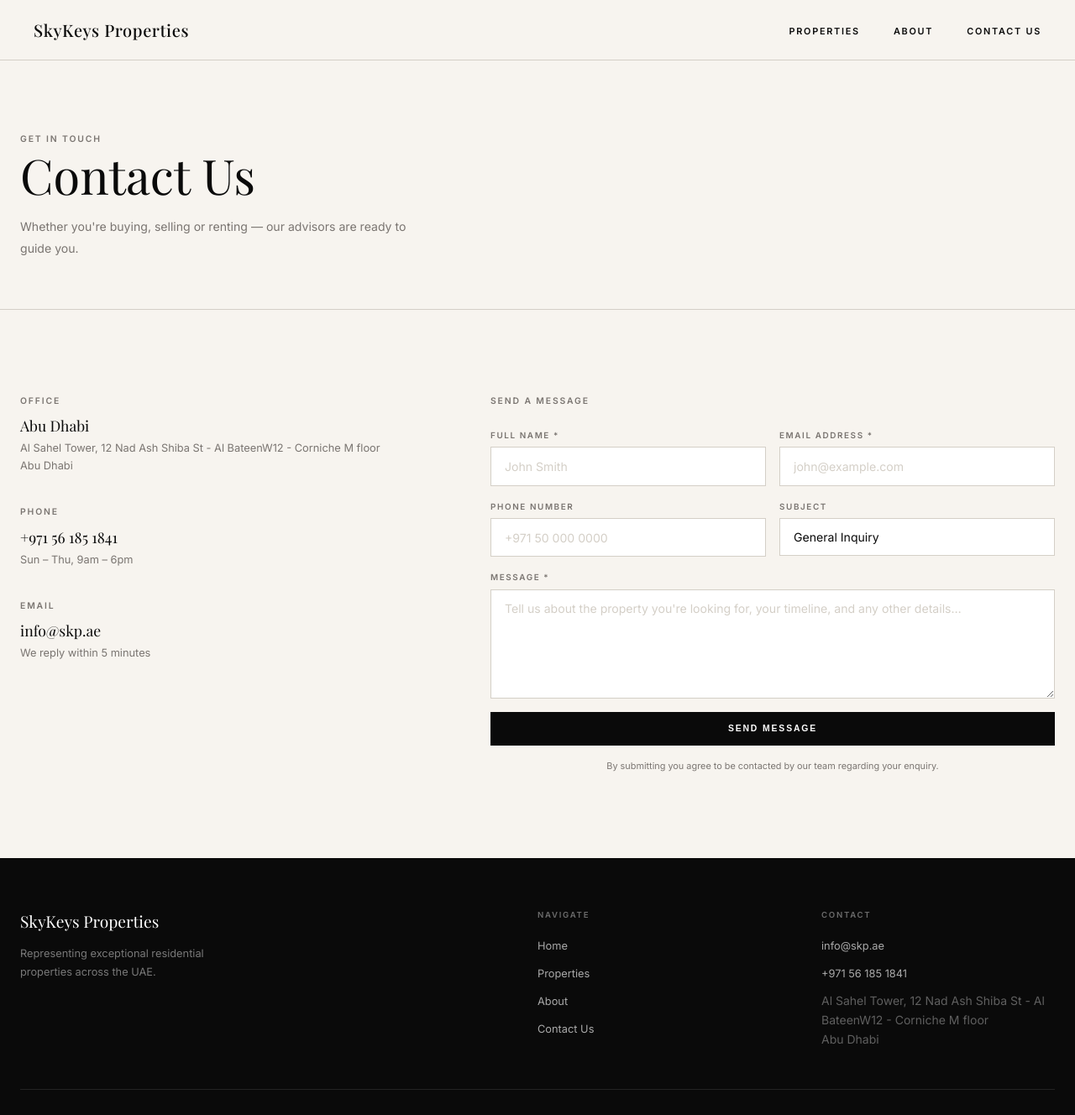
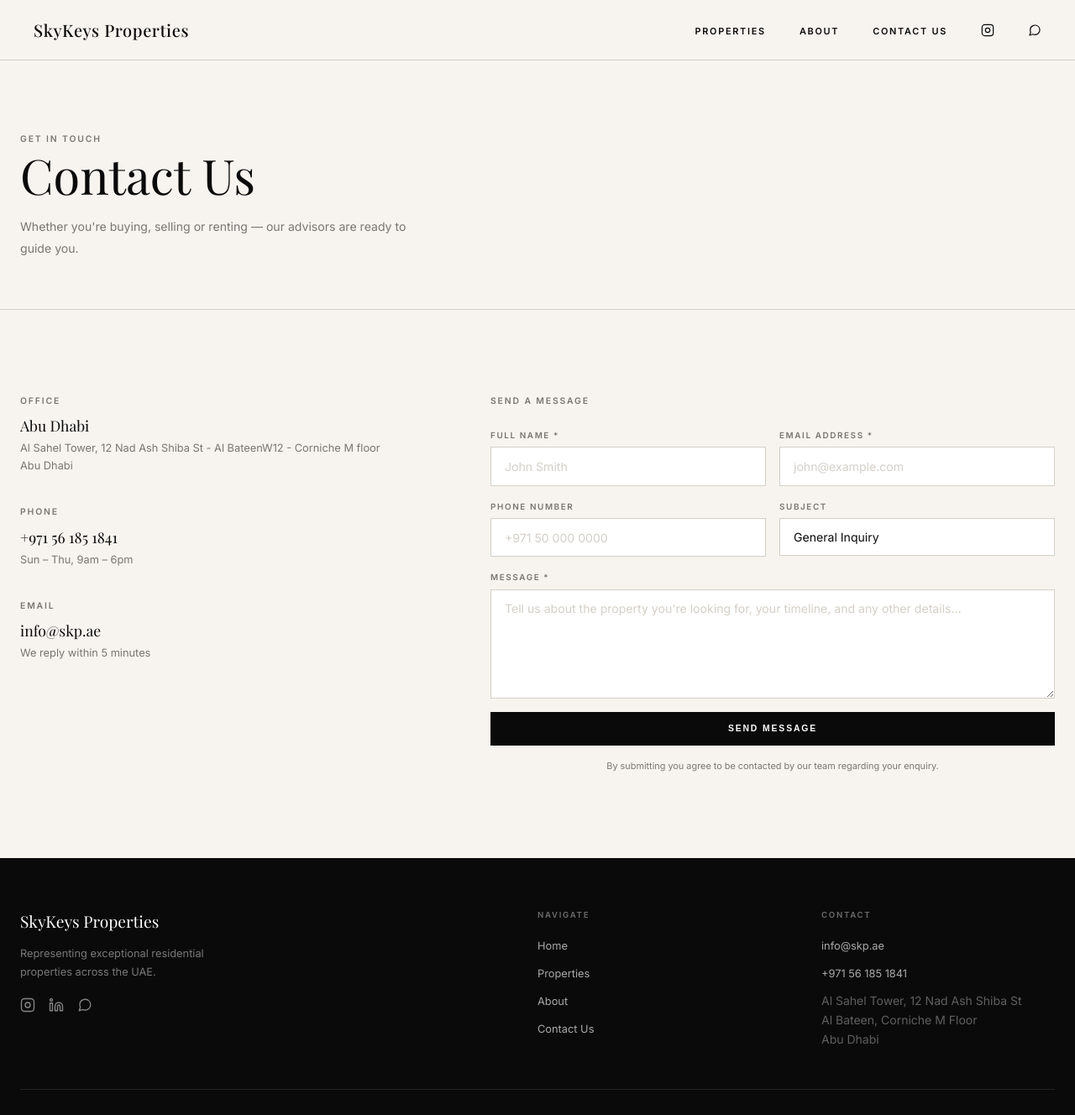
Before and after one commit to AbdullahhMurad/SkyKeysProperties, a FastAPI app: template templates/contactus.html in a window 1280 px wide. Shown: the top 1328 px of the page at 84% size. Run offline with FastAPI, Linux system fonts and the light colour scheme; the template is opened without the code that fills it, so the values that code supplies are empty; parts of the project's set-up code (start-up, migrations or seed data) failed here and were passed over; some web fonts are replaced.

Commit message:
Added Instagram, Linkedin, and WhatsApp URLs, and added employee images under Our Advisors in the contactus page

```diff
--- a/templates/base.html
+++ b/templates/base.html
@@ -18,6 +18,28 @@
       <li><a href="/properties">Properties</a></li>
       <li><a href="/about">About</a></li>
       <li><a href="/contactus">Contact Us</a></li>
+      <li>
+        <a href="https://www.instagram.com/skp.uae?igsh=ZXFldjE3ZHU0enBw"
+           target="_blank" rel="noopener" aria-label="Instagram"
+           style="display:flex; align-items:center;">
+          <!-- Instagram icon -->
+          <svg width="16" height="16" viewBox="0 0 24 24" fill="none" stroke="currentColor" stroke-width="1.8" stroke-linecap="round" stroke-linejoin="round">
+            <rect x="2" y="2" width="20" height="20" rx="5" ry="5"/>
+            <circle cx="12" cy="12" r="4"/>
+            <circle cx="17.5" cy="6.5" r="0.5" fill="currentColor" stroke="none"/>
+          </svg>
+        </a>
+      </li>
+      <li>
+        <a href="https://wa.me/971561851841"
+           target="_blank" rel="noopener" aria-label="WhatsApp"
+           style="display:flex; align-items:center;">
+          <!-- WhatsApp icon -->
+          <svg width="16" height="16" viewBox="0 0 24 24" fill="none" stroke="currentColor" stroke-width="1.8" stroke-linecap="round" stroke-linejoin="round">
+            <path d="M21 11.5a8.38 8.38 0 0 1-.9 3.8 8.5 8.5 0 0 1-7.6 4.7 8.38 8.38 0 0 1-3.8-.9L3 21l1.9-5.7a8.38 8.38 0 0 1-.9-3.8 8.5 8.5 0 0 1 4.7-7.6 8.38 8.38 0 0 1 3.8-.9h.5a8.48 8.48 0 0 1 8 8v.5z"/>
+          </svg>
+        </a>
+      </li>
     </ul>
 
     <button class="nav-toggle" id="navToggle" aria-label="Toggle navigation">
@@ -31,10 +53,43 @@
   <footer class="footer">
     <div class="container">
       <div class="footer-inner">
+
         <div>
           <div class="footer-brand">SkyKeys Properties</div>
           <p class="footer-tagline">Representing exceptional residential properties across the UAE.</p>
+          <!-- Social icons -->
+          <div style="display:flex; gap:16px; margin-top:1.2rem;">
+            <a href="https://www.instagram.com/skp.uae?igsh=ZXFldjE3ZHU0enBw"
+               target="_blank" rel="noopener" aria-label="Instagram"
+               style="color:rgba(255,255,255,0.5); transition:color 0.2s;"
+               onmouseover="this.style.color='#fff'" onmouseout="this.style.color='rgba(255,255,255,0.5)'">
+              <svg width="18" height="18" viewBox="0 0 24 24" fill="none" stroke="currentColor" stroke-width="1.8" stroke-linecap="round" stroke-linejoin="round">
+                <rect x="2" y="2" width="20" height="20" rx="5" ry="5"/>
+                <circle cx="12" cy="12" r="4"/>
+                <circle cx="17.5" cy="6.5" r="0.5" fill="currentColor" stroke="none"/>
+              </svg>
+            </a>
+            <a href="https://www.linkedin.com/company/skykeys-properties"
+               target="_blank" rel="noopener" aria-label="LinkedIn"
+               style="color:rgba(255,255,255,0.5); transition:color 0.2s;"
+               onmouseover="this.style.color='#fff'" onmouseout="this.style.color='rgba(255,255,255,0.5)'">
+              <svg width="18" height="18" viewBox="0 0 24 24" fill="none" stroke="currentColor" stroke-width="1.8" stroke-linecap="round" stroke-linejoin="round">
+                <path d="M16 8a6 6 0 0 1 6 6v7h-4v-7a2 2 0 0 0-2-2 2 2 0 0 0-2 2v7h-4v-7a6 6 0 0 1 6-6z"/>
+                <rect x="2" y="9" width="4" height="12"/>
+                <circle cx="4" cy="4" r="2"/>
+              </svg>
+            </a>
+            <a href="https://wa.me/971561851841"
+               target="_blank" rel="noopener" aria-label="WhatsApp"
+               style="color:rgba(255,255,255,0.5); transition:color 0.2s;"
+               onmouseover="this.style.color='#fff'" onmouseout="this.style.color='rgba(255,255,255,0.5)'">
+              <svg width="18" height="18" viewBox="0 0 24 24" fill="none" stroke="currentColor" stroke-width="1.8" stroke-linecap="round" stroke-linejoin="round">
+                <path d="M21 11.5a8.38 8.38 0 0 1-.9 3.8 8.5 8.5 0 0 1-7.6 4.7 8.38 8.38 0 0 1-3.8-.9L3 21l1.9-5.7a8.38 8.38 0 0 1-.9-3.8 8.5 8.5 0 0 1 4.7-7.6 8.38 8.38 0 0 1 3.8-.9h.5a8.48 8.48 0 0 1 8 8v.5z"/>
+              </svg>
+            </a>
+          </div>
         </div>
+
         <div>
           <div class="footer-col-title">Navigate</div>
           <ul class="footer-links">
@@ -44,14 +99,18 @@
             <li><a href="/contactus">Contact Us</a></li>
           </ul>
         </div>
+
         <div>
           <div class="footer-col-title">Contact</div>
           <ul class="footer-links">
-            <li><a href="mailto:info@skykeys.ae">info@skp.ae</a></li>
-            <li><a href="tel:+97143000000">+971 56 185 1841</a></li>
-            <li style="color:rgba(255,255,255,0.35); cursor:default;">Al Sahel Tower, 12 Nad Ash Shiba St - Al BateenW12 - Corniche M floor<br>Abu Dhabi</li>
+            <li><a href="mailto:info@skp.ae">info@skp.ae</a></li>
+            <li><a href="tel:+971561851841">+971 56 185 1841</a></li>
+            <li style="color:rgba(255,255,255,0.35); cursor:default;">
+              Al Sahel Tower, 12 Nad Ash Shiba St<br>Al Bateen, Corniche M Floor<br>Abu Dhabi
+            </li>
           </ul>
         </div>
+
       </div>
       <div class="footer-bottom">
         <span>&copy; {{ year }} SkyKeys Properties. All rights reserved.</span>
--- a/templates/contactus.html
+++ b/templates/contactus.html
@@ -26,13 +26,13 @@
 
         <div class="contact-meta-item">
           <div class="label">Phone</div>
-          <div class="value"><a href="tel:+97143000000" style="color:inherit;">+971 56 185 1841</a></div>
+          <div class="value"><a href="tel:+971561851841" style="color:inherit;">+971 56 185 1841</a></div>
           <div class="sub">Sun – Thu, 9am – 6pm</div>
         </div>
 
         <div class="contact-meta-item">
           <div class="label">Email</div>
-          <div class="value"><a href="mailto:info@skykeys.ae" style="color:inherit;">info@skp.ae</a></div>
+          <div class="value"><a href="mailto:info@skp.ae" style="color:inherit;">info@skp.ae</a></div>
           <div class="sub">We reply within 5 minutes</div>
         </div>
 
@@ -40,19 +40,22 @@
         <div>
           <div class="label" style="margin-bottom:1rem;">Our Advisors</div>
           {% for emp in employees %}
-          <div style="display:flex; align-items:center; gap:12px; margin-bottom:14px;">
-            <div style="width:44px; height:44px; border-radius:50%; overflow:hidden; background:var(--cream-dk); flex-shrink:0; border:1px solid var(--border);">
+          <div style="display:flex; align-items:center; gap:14px; margin-bottom:16px;">
+            <div style="width:64px; height:64px; border-radius:50%; overflow:hidden; background:var(--cream-dk); flex-shrink:0; border:1px solid var(--border);">
               {% if emp.image_filename %}
-                <img src="{{ url_for('static', path='images/employees/' + emp.image_filename) }}"
+                <img src="{{ emp.image_filename if '://' in emp.image_filename else '/static/images/employees/' + emp.image_filename }}"
                      alt="{{ emp.first_name }}"
                      style="width:100%; height:100%; object-fit:cover; object-position:top;"
                      onerror="this.style.display='none'" />
               {% endif %}
             </div>
             <div>
-              <div style="font-size:0.82rem; font-weight:500;">{{ emp.first_name }} {{ emp.last_name }}</div>
+              <div style="font-size:0.88rem; font-weight:500;">{{ emp.first_name }} {{ emp.last_name }}</div>
               {% if emp.job_title %}
-                <div style="font-size:0.72rem; color:var(--muted); font-style:italic;">{{ emp.job_title }}</div>
+                <div style="font-size:0.74rem; color:var(--muted); font-style:italic;">{{ emp.job_title }}</div>
+              {% endif %}
+              {% if emp.phone %}
+                <a href="tel:{{ emp.phone }}" style="font-size:0.74rem; color:var(--muted); display:block; margin-top:2px;">{{ emp.phone }}</a>
               {% endif %}
             </div>
           </div>
@@ -66,7 +69,7 @@
       <div class="reveal">
         <span class="label" style="display:block; margin-bottom:1.5rem;">Send a Message</span>
 
-        <div id="formSuccess" class="form-success">Your message has been sent. We'll be in touch within 5 minutes</div>
+        <div id="formSuccess" class="form-success">Your message has been sent. We'll be in touch within 5 minutes.</div>
         <div id="formError" class="form-error"></div>
 
         <form id="contactForm" class="contact-form" novalidate>
```
